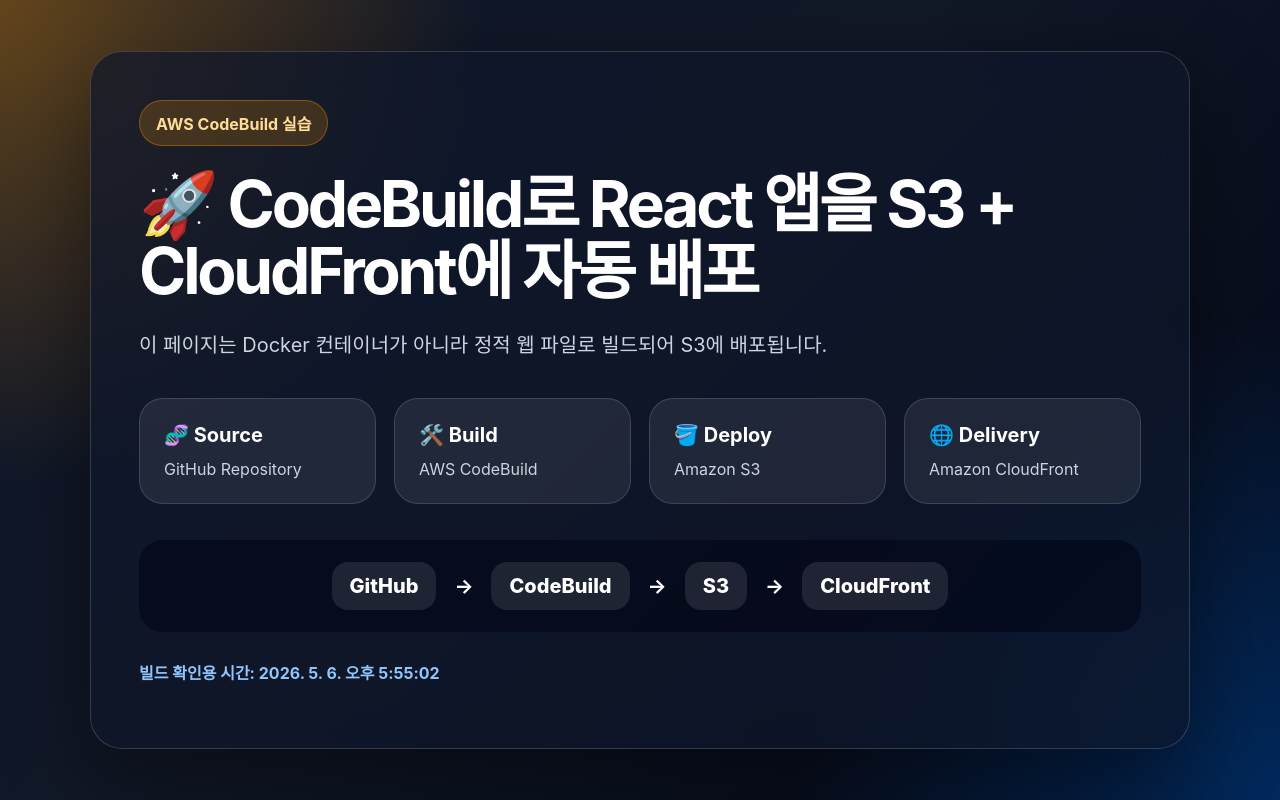
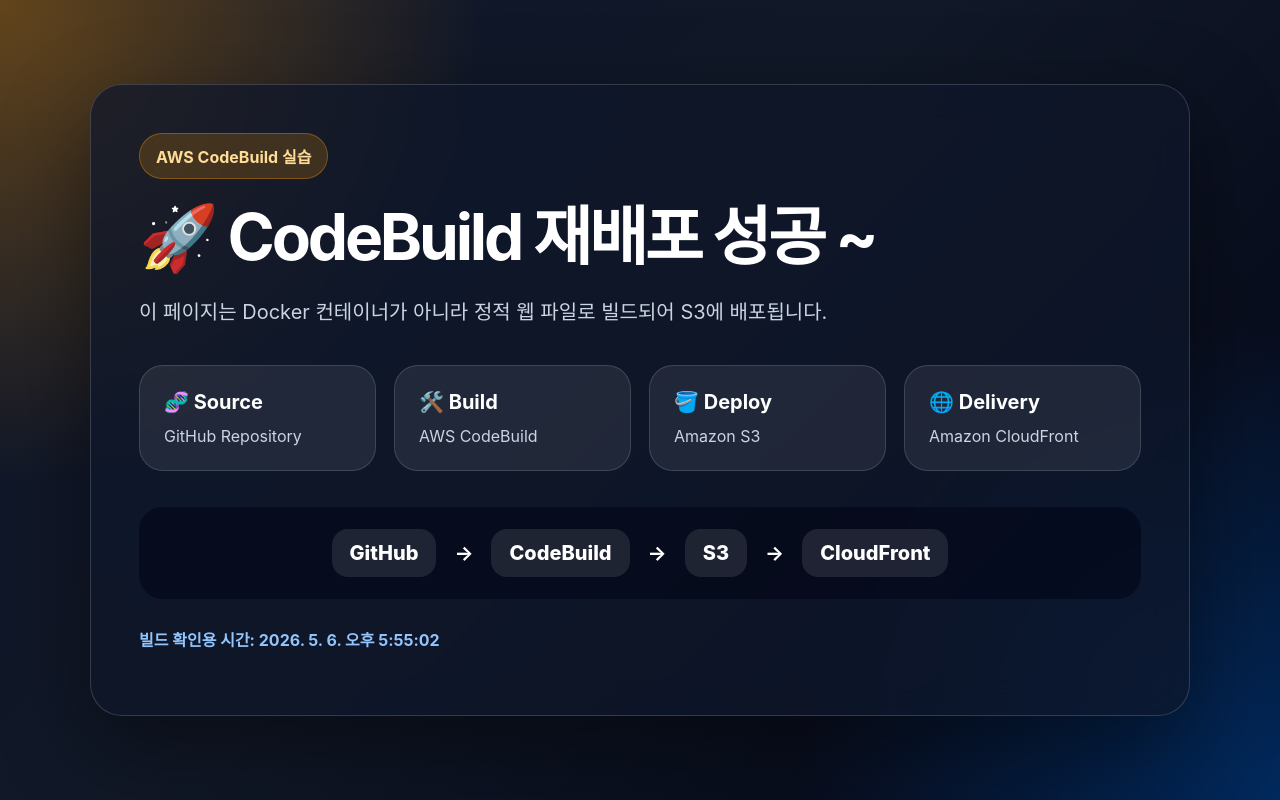
Before and after one commit to jun0601/soldesk-codebuild-react-s3, a React (Vite) app: page / in a window 1280 px wide. Built offline with nearby package versions, Linux system fonts and the light colour scheme.

Commit message:
Initial CodeBuild S3 deploy lab-V2

```diff
--- a/src/App.jsx
+++ b/src/App.jsx
@@ -8,7 +8,7 @@ export default function App() {
       <section className="hero">
         <div className="badge">AWS CodeBuild 실습</div>
 
-        <h1>🚀 CodeBuild로 React 앱을 S3 + CloudFront에 자동 배포</h1>
+        <h1>🚀 CodeBuild 재배포 성공 ~</h1>
 
         <p className="subtitle">
           이 페이지는 Docker 컨테이너가 아니라 정적 웹 파일로 빌드되어 S3에 배포됩니다.
```
